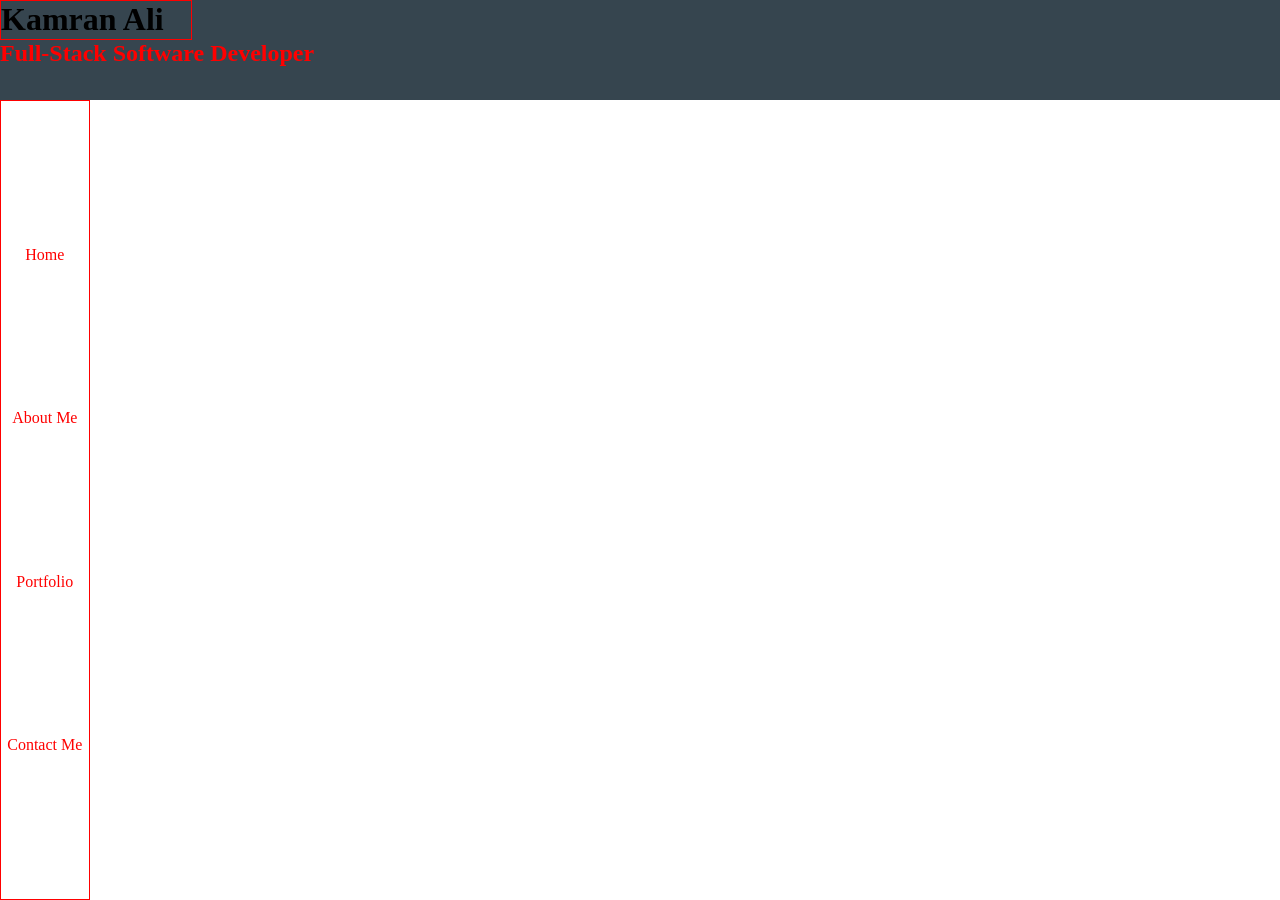
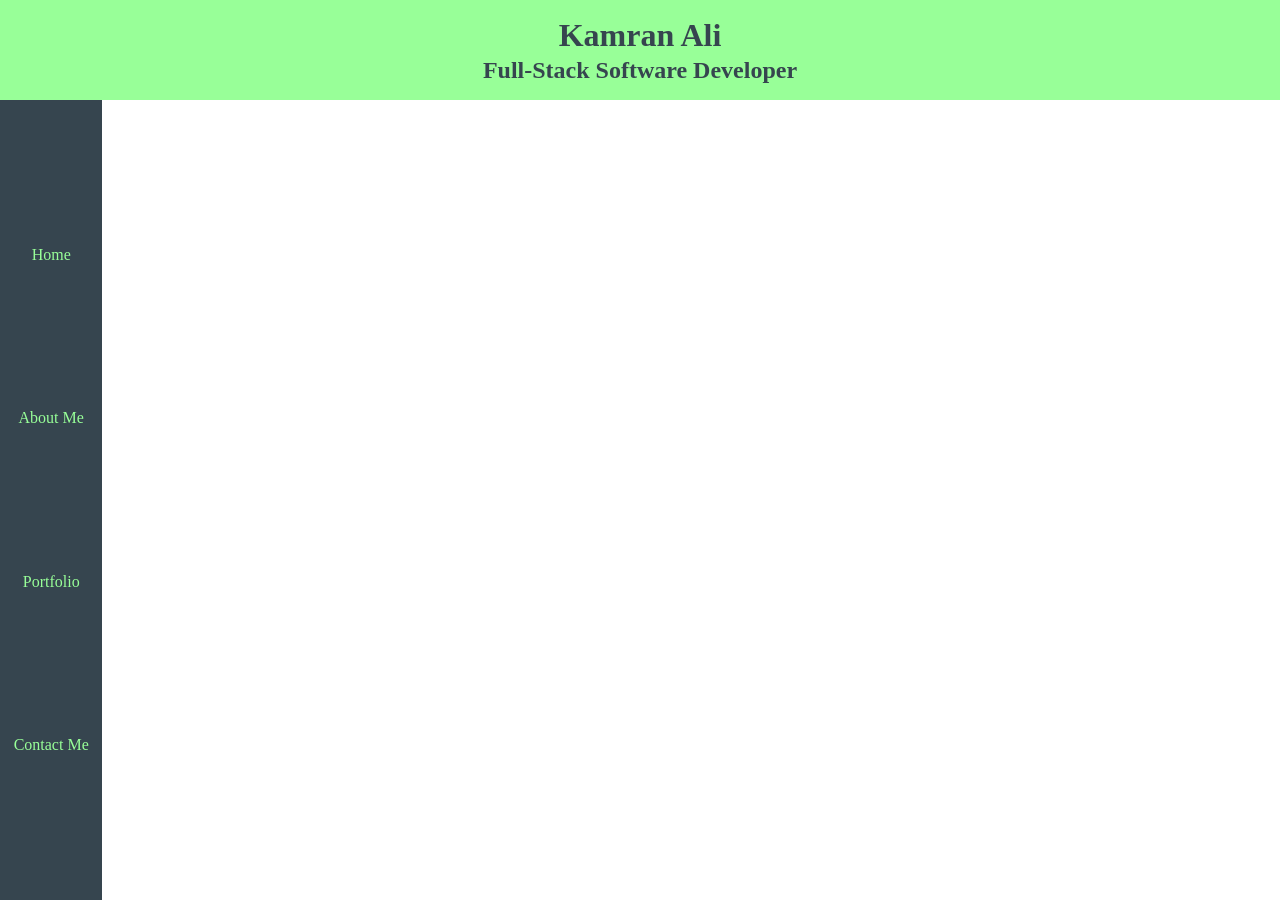
Before and after one commit to kgali21/kam-portfolio, a React app: page / in a window 1280 px wide. Built offline with nearby package versions, Linux system fonts and the light colour scheme.

Commit message:
flip flopped colors, SideNavBar and Header are set

```diff
--- a/src/components/Header.css
+++ b/src/components/Header.css
@@ -4,24 +4,17 @@
 }
 
 .Header {
-  background-color: #36454f;
+  display: flex;
+  flex-direction: column;
+  align-items: center;
+  justify-content: center;
+  background-color: #98ff98;
   width: 100%;
   height: 100px;
+  color: #36454f;
+
+  .Name {
+    height: 40px;
+    max-width: 15vw;
+  }
 }
-
-.Name {
-  border: 1px red solid;
-  height: 40px;
-  max-width: 15vw;
-}
-
-.Nav{
-  display: flex;
-  flex-direction: row;
-  justify-content: space-evenly;
-  margin-top: 0px;
-}
-
-.Role{
-  color: red;
-}
--- a/src/components/Header.js
+++ b/src/components/Header.js
@@ -6,12 +6,6 @@ const Header = () => (
     <header className={styles.Header}>
       <h1 className={styles.Name}>Kamran Ali</h1>
       <h2 className={styles.Role}>Full-Stack Software Developer</h2>
-      {/* <nav className={styles.Nav}>
-        <p>Home</p>
-        <p>About Me</p>
-        <p>Portfolio</p>
-        <p>Contact Me</p>
-      </nav> */}
     </header>
   </>
 );
--- a/src/components/SideBarNav.css
+++ b/src/components/SideBarNav.css
@@ -9,7 +9,7 @@
   align-items: center;
   justify-content: space-evenly;
   height: 100vh;
-  width: 7vw;
-  color: red;
-  border: red 1px solid;
+  width: 8vw;
+  background-color: #36454f;
+  color: #98ff98;
 }
```
